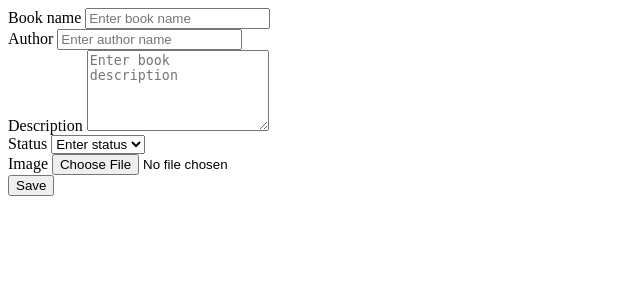
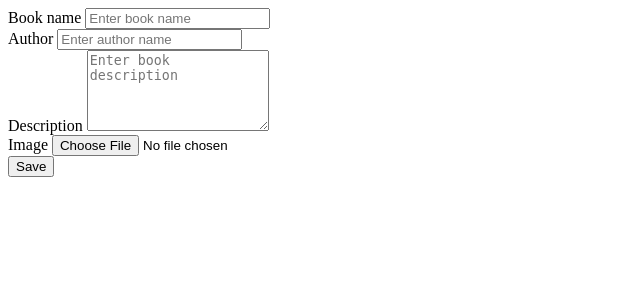
Before and after one commit to simoneusz/Library-On-Rails, a Rails app: template app/views/books/_form.html.erb in a window 1280 px wide. Shown: the top 300 px of the page, without its empty margins (0-640 px from the left). Run offline with Rails 7, Linux system fonts and the light colour scheme; the template is opened without the code that fills it, so the values that code supplies are empty; parts of the project's set-up code (start-up, migrations or seed data) failed here and were passed over; some libraries are stand-ins or nearby versions.

Commit message:
Change book status to available

```diff
--- a/app/controllers/books_controller.rb
+++ b/app/controllers/books_controller.rb
@@ -53,6 +53,6 @@ class BooksController < ApplicationController
   end
 
   def book_params
-    params.require(:book).permit(:name, :author_name, :description, :status, :image)
+    params.require(:book).permit(:name, :author_name, :description, :image)
   end
 end
--- a/app/views/books/_form.html.erb
+++ b/app/views/books/_form.html.erb
@@ -16,11 +16,6 @@
     </div>
 
     <div class="form-group">
-      <%= f.label :status, "Status", class: "form-label" %>
-      <%= f.select :status, options_for_select([["In", "In"], ["Out", "Out"]], @book.status), { prompt: "Enter status" }, class: "form-control", required: true %>
-    </div>
-
-    <div class="form-group">
       <%= f.label :image, "Image", class: "form-label" %>
       <%= f.file_field :image, class: "form-control-file" %>
       <% if @book.image.present? %>
--- a/app/views/books/_tabs.html.erb
+++ b/app/views/books/_tabs.html.erb
@@ -6,7 +6,7 @@
     <button class="nav-link" id="comments-tab" data-bs-toggle="tab" data-bs-target="#comments" type="button" role="tab" aria-controls="comments" aria-selected="false">Comments</button>
   </li>
   <li class="nav-item" role="presentation">
-    <button class="nav-link" id="contact-tab" data-bs-toggle="tab" data-bs-target="#contact" type="button" role="tab" aria-controls="contact" aria-selected="false">Contact</button>
+    <button class="nav-link" id="history-tab" data-bs-toggle="tab" data-bs-target="#history" type="button" role="tab" aria-controls="history" aria-selected="false">History</button>
   </li>
 </ul>
 <div class="tab-content" id="myTabContent">
@@ -14,11 +14,11 @@
     <div class="card-info mt-3">
       <h6 class="card-subtitle mb-2 text-muted"><%= @book.author_name %></h6>
       <p class="card-text card-description"><%= @book.description %></p>
-      <p class="card-text">Status: <%= @book.status %></p>
+      <p class="card-text">Status: <%= @book.available %></p>
       <%= render partial: "layouts/likes", locals: { book: @book } %>
     </div>
   </div>
-  <div class="tab-pane fade" id="comments" role="tabpanel" aria-labelledby="comments-tab">
+<div class="tab-pane fade" id="comments" role="tabpanel" aria-labelledby="comments-tab">
 
     <div class="comment-form mt-4">
       <%= render partial: 'comments/form', locals:{ book: @book } %>
@@ -26,6 +26,6 @@
     <%= render @book.comments %>
 
   </div>
-  <div class="tab-pane fade" id="contact" role="tabpanel" aria-labelledby="contact-tab">
+  <div class="tab-pane fade" id="history" role="tabpanel" aria-labelledby="history-tab">
   </div>
 </div>
```
Also changed, not shown: app/models/book.rb (+17 -3 lines).
